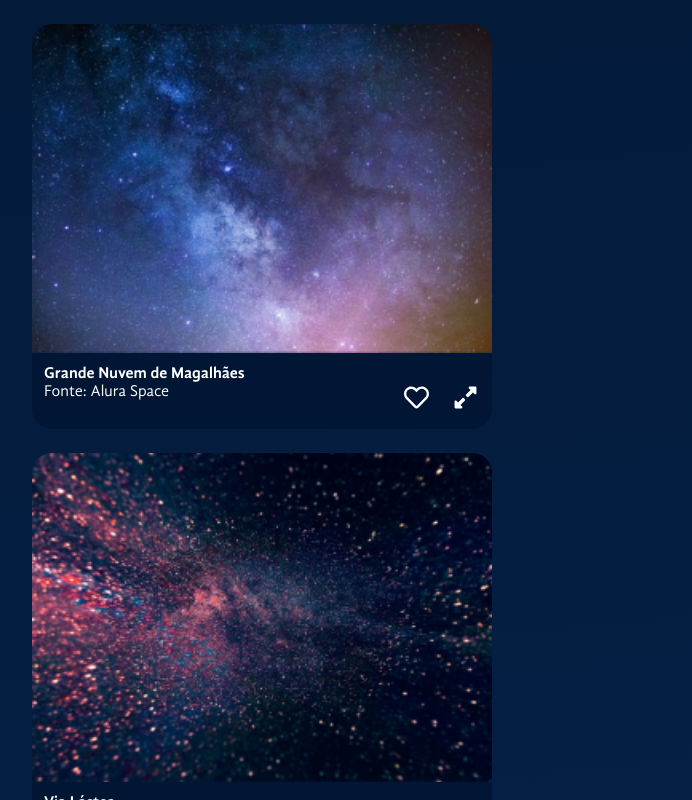
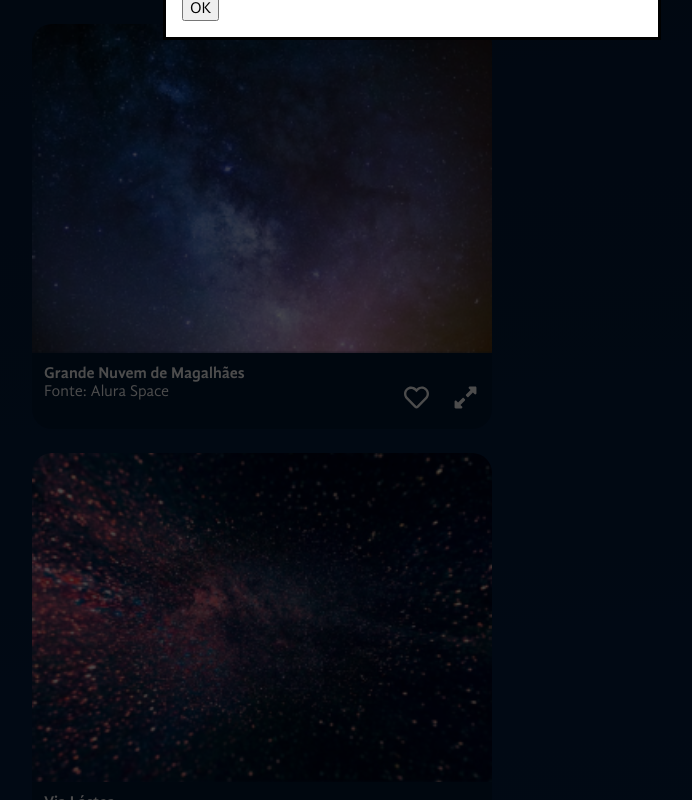
Before and after one commit to cMatheusBRibeiro/space-app, a React (Vite) app: page / in a window 1280 px wide. Both pictures are taken after a click on the button 693 px from the left and 1122 px from the top of the page. Shown: the part 722-1522 px from the top of the page, without its empty margins (228-920 px from the left). Built offline with nearby package versions, Linux system fonts and the light colour scheme.

Commit message:
#FEAT: Adicionado fundo com opacidaded no modal zoom e apresentação da imagem no modal

```diff
--- a/src/componentes/Galeria/Imagem/index.jsx
+++ b/src/componentes/Galeria/Imagem/index.jsx
@@ -57,7 +57,7 @@
     }
 `;
 
-const Imagem = ({ foto, aoZoomSolicitado }) => {
+const Imagem = ({ foto, expandida = false, aoZoomSolicitado }) => {
     return (
         <FigureEstilizada>
             <img src={foto.path} alt={foto.alt}/>
@@ -67,7 +67,9 @@
                     <h4>Fonte: {foto.fonte}</h4>
                     <Operadores>
                         <button>{<FaRegHeart size={25}/>}</button>
-                        <button onClick={() => aoZoomSolicitado(foto)}>{<FaExpandAlt size={25}/>}</button>
+                        {!expandida && <button onClick={() => aoZoomSolicitado(foto)}>
+                            {<FaExpandAlt size={25}/>}
+                        </button>}
                     </Operadores>
                 </footer>
             </figcaption>
--- a/src/componentes/ModalZoom/index.jsx
+++ b/src/componentes/ModalZoom/index.jsx
@@ -1,12 +1,32 @@
+import styled from "styled-components";
+import Imagem from "../Galeria/Imagem";
+
+const Overlay = styled.div`
+    background-color: rgba(0, 0, 0, 0.7);
+    position: fixed;
+    top: 0;
+    right: 0;
+    bottom: 0;
+    left: 0;
+`;
+
+const DialogEstilizado = styled.dialog`
+    position: absolute;
+    top: 294px;
+`;
+
 const ModalZoom = ({ foto }) => {
     return (
         <>
-            <dialog open={!!foto}>
-                <p>Exemplo do Mozilla</p>
-                <form method="dialog">
-                    <button type="submit">OK</button>
-                </form>
-            </dialog>
+            {foto && <>
+                <Overlay />
+                <DialogEstilizado open={!!foto}>
+                    <Imagem foto={foto} expandida={true}/>
+                    <form method="dialog">
+                        <button type="submit">OK</button>
+                    </form>
+                </DialogEstilizado>
+            </>}
         </>
     );
 }
```
